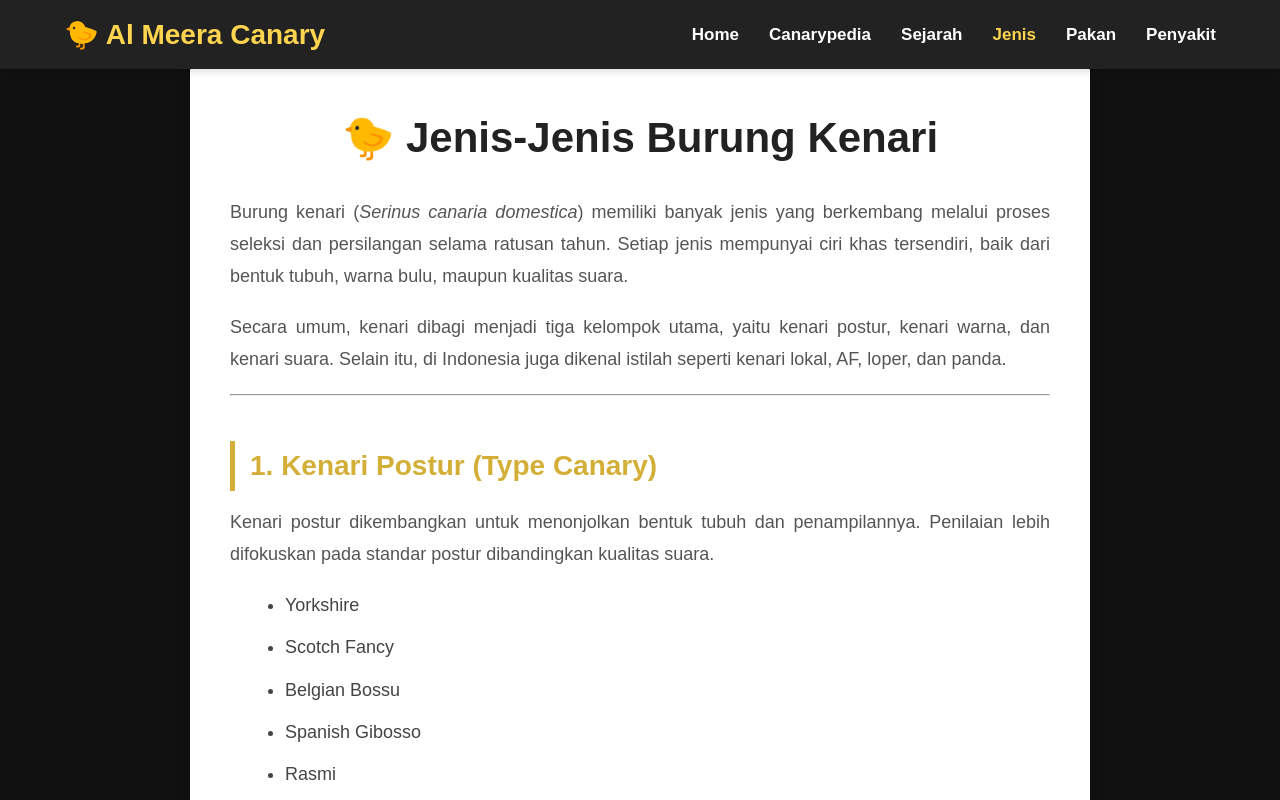
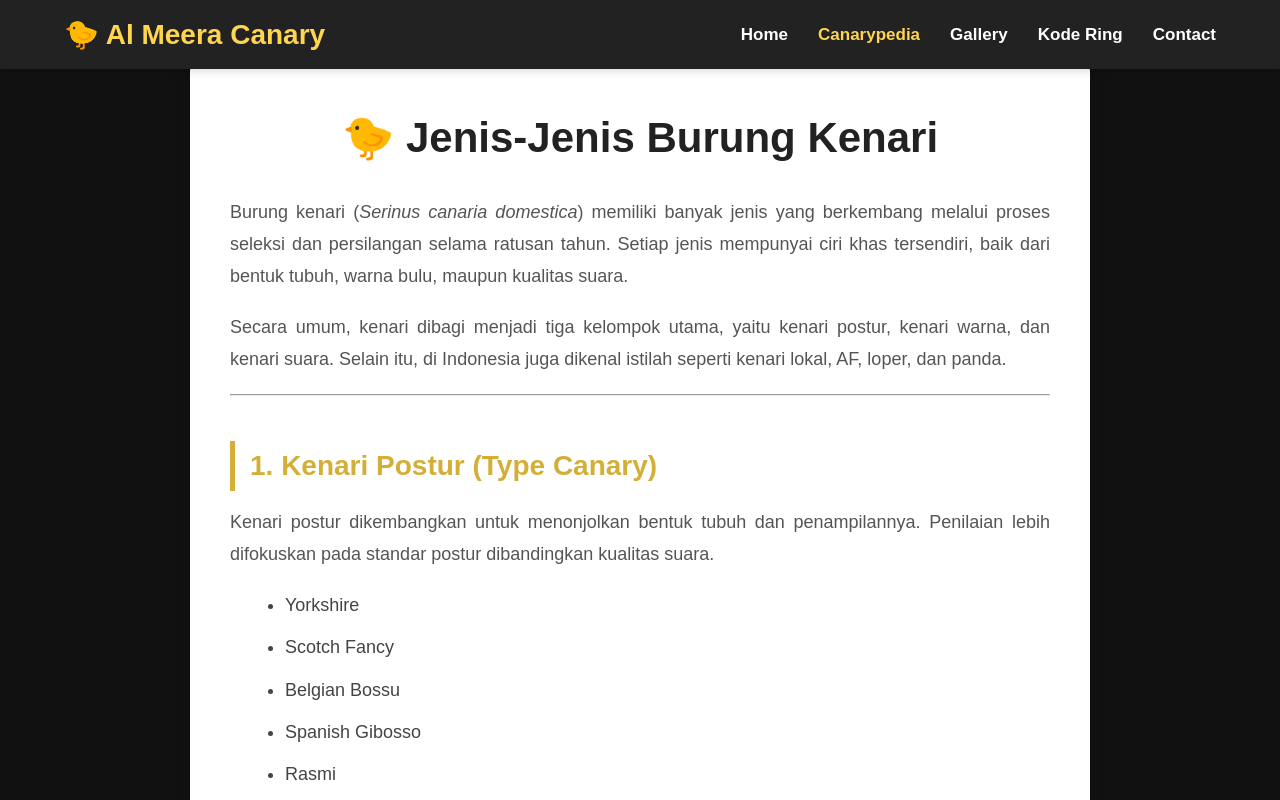
Before and after one commit to Almeeracanary/almeeracanary.github.io, a plain HTML site: page canarypedia/jenis.html in a window 1280 px wide. Shown: the top 800 px of the page. Drawn offline with Linux system fonts and the light colour scheme.

Commit message:
Update jenis.html with new navigation and content

```diff
--- a/canarypedia/jenis.html
+++ b/canarypedia/jenis.html
@@ -17,14 +17,19 @@
         </h1>
 
         <nav>
-            <ul>
-                <li><a href="../index.html">Home</a></li>
-                <li><a href="index.html">Canarypedia</a></li>
-                <li><a href="sejarah.html">Sejarah</a></li>
-                <li><a href="jenis.html" class="active">Jenis</a></li>
-                <li><a href="pakan.html">Pakan</a></li>
-                <li><a href="penyakit.html">Penyakit</a></li>
-            </ul>
+<ul>
+
+<li><a href="../index.html">Home</a></li>
+
+<li><a href="index.html" class="active">Canarypedia</a></li>
+
+<li><a href="../gallery/index.html">Gallery</a></li>
+
+<li><a href="../kode-ring/index.html">Kode Ring</a></li>
+
+<li><a href="../contact/index.html">Contact</a></li>
+
+</ul>
         </nav>
 
     </div>
```
